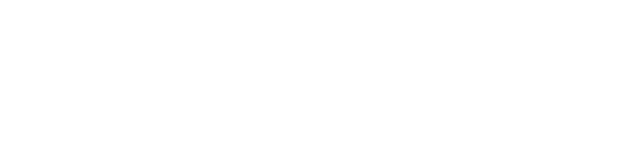
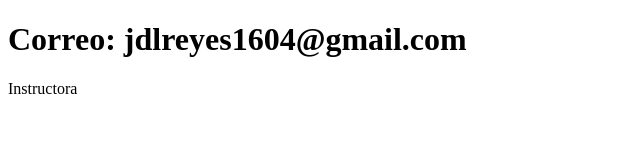
Before and after one commit to EdenaRhu/sistema-de-registro, a plain HTML site: page index.html in a window 1280 px wide. Shown: the whole page, without its empty margins (0-640 px from the left). Drawn offline with Linux system fonts and the light colour scheme.

Commit message:
update contact

```diff
--- a/index.html
+++ b/index.html
@@ -6,6 +6,7 @@
     <title>Sistema de registro de juegos</title>
 </head>
 <body>
-
+    <h1>Correo: jdlreyes1604@gmail.com</h1>
+    <p>Instructora</p>
 </body>
 </html>
```
